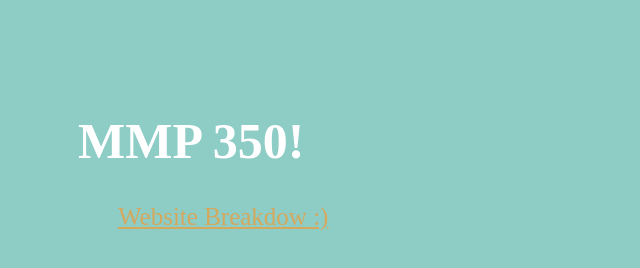
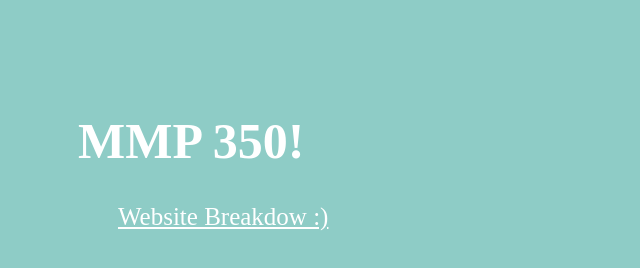
Before and after one commit to RodriguezCesarr/mmp350, a plain HTML site: page index.html in a window 1280 px wide. Shown: the whole page, without its empty margins (0-640 px from the left). Drawn offline with Linux system fonts and the light colour scheme.

Commit message:
Update style.css

```diff
--- a/style.css
+++ b/style.css
@@ -7,12 +7,12 @@ body {
 }
 
 a{
-	color:#D4A85D;
+	color:white;
 
 }
 
 a:hover{
-	background-color:white;
+	background-color:black;
 	font-size:25px;
 }
 
```
